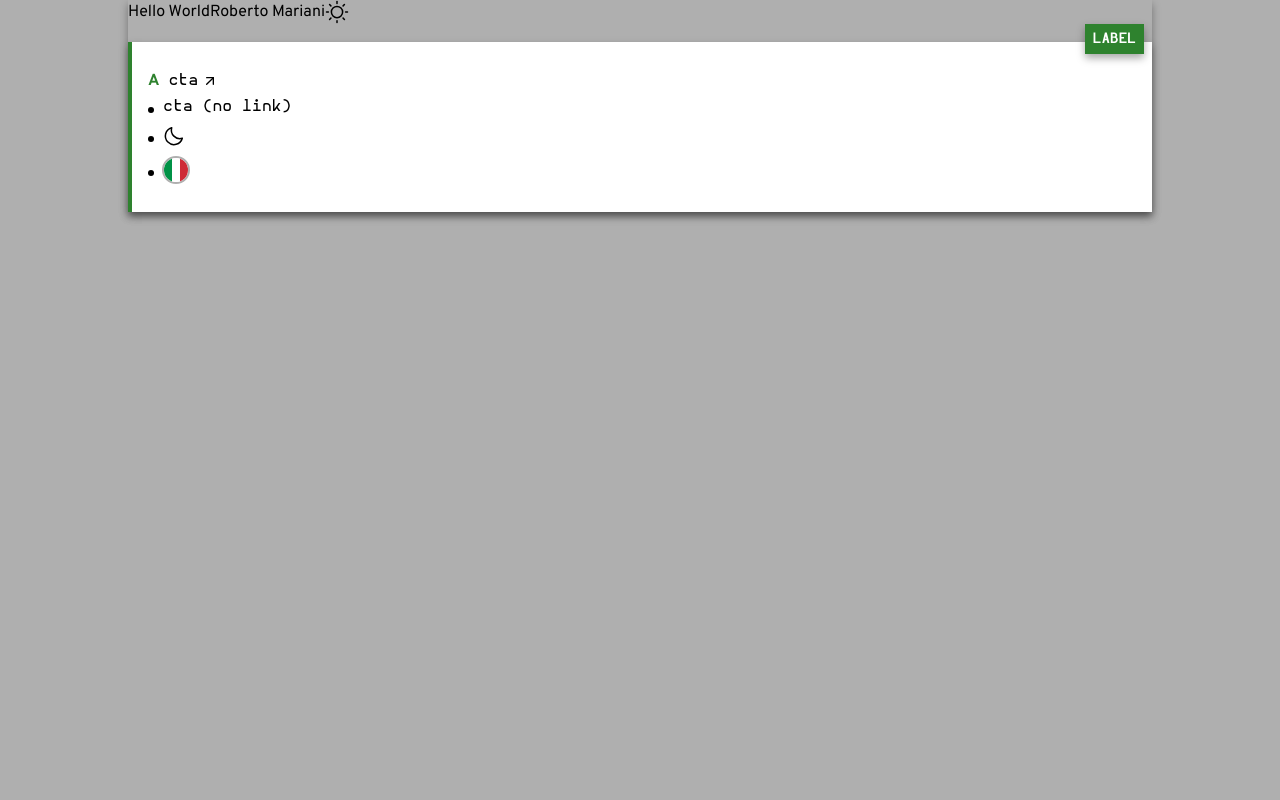
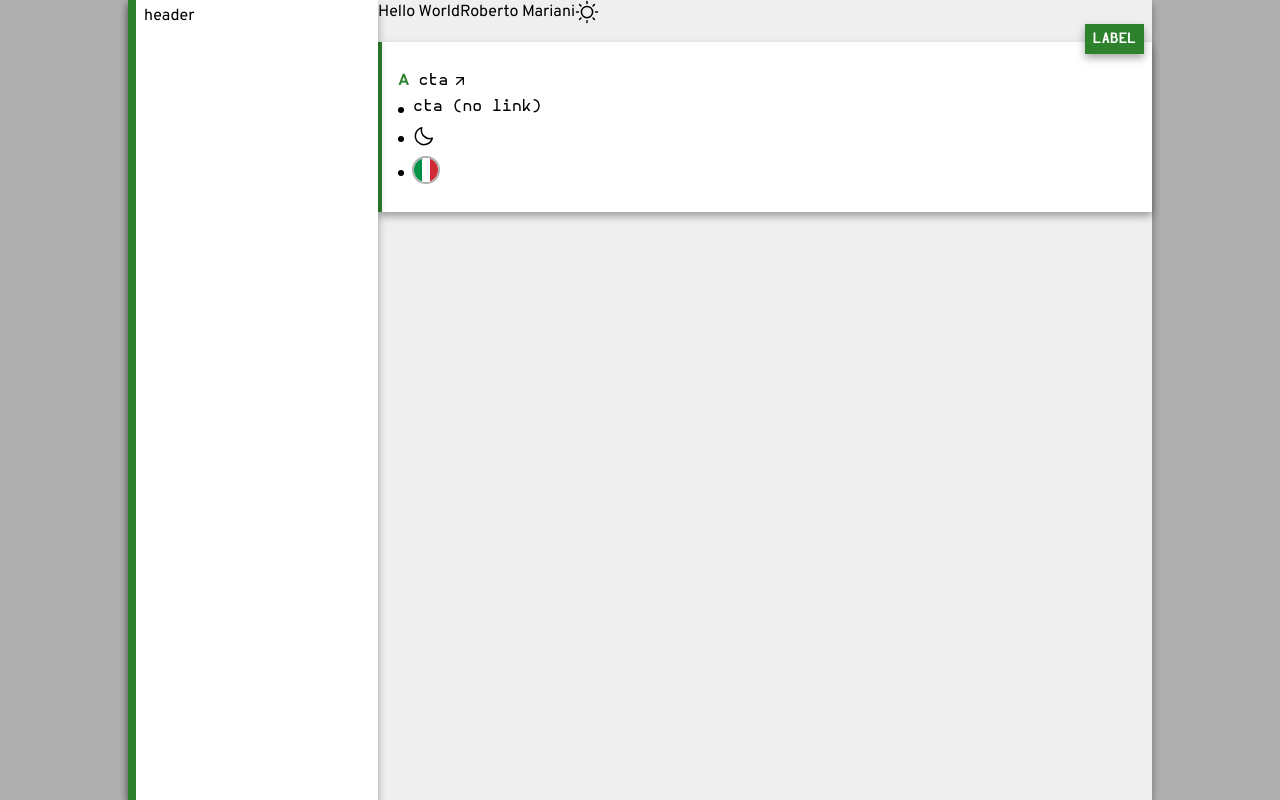
Before and after one commit to subnixr/web-cv, a Next.js app: page /en in a window 1280 px wide. Built offline with nearby package versions, Linux system fonts and the light colour scheme.

Commit message:
add layout and initial header

```diff
--- a/src/app/[locale]/page.tsx
+++ b/src/app/[locale]/page.tsx
@@ -7,6 +7,8 @@ import List from '@/components/List';
 import { fileExists, readCV } from '@/utils/cv';
 import { LOCALES } from '@/utils/i18n/config';
 import { initI18N, readTranslations } from '@/utils/i18n/server';
+import CVHeader from './ui/CVHeader';
+import CVLayout from './ui/CVLayout';
 
 export async function generateStaticParams() {
     const res = await Promise.all(
@@ -46,6 +48,10 @@ export default async function Page({ params }: PageProps) {
     const t = initI18N(translations, locale);
 
     return (
+        <CVLayout
+            className="bg-wallpaper2"
+            header={<CVHeader profile={cv.profile} />}
+        >
             <div>
                 {t('common.helloWorld')}
                 {cv.profile.name}
@@ -71,5 +77,6 @@ export default async function Page({ params }: PageProps) {
                     </List>
                 </Card>
             </div>
+        </CVLayout>
     );
 }
--- /dev/null
+++ b/src/app/[locale]/ui/CVHeader.tsx
@@ -0,0 +1,33 @@
+'use client';
+
+import { WithClassName } from '@/utils/components';
+import { Profile } from '@/utils/cv';
+import clsx from 'clsx';
+
+export type HeaderProps = WithClassName<{
+    profile: Profile;
+}>;
+
+export default function CVHeader({
+    className,
+    profile,
+    ...props
+}: HeaderProps) {
+    return (
+        <header
+            data-header
+            {...props}
+            className={clsx(
+                'h-full w-full overflow-auto',
+                'flex flex-col gap-200 p-200',
+                'gap-100 p-100 max-md:flex-row',
+                'border-l-primary bg-bg border-l-[.8rem]',
+                'max-md:overflow-hidden',
+                'max-md:border-b-primary max-md:border-b-[.3rem] max-md:border-l-0',
+                className,
+            )}
+        >
+            header
+        </header>
+    );
+}
--- /dev/null
+++ b/src/app/[locale]/ui/CVLayout.tsx
@@ -0,0 +1,50 @@
+'use client';
+
+import useScrollDown from '@/components/base/useScrollDown';
+import { WithChildren } from '@/utils/components';
+import clsx from 'clsx';
+import { ReactNode } from 'react';
+
+export type CVLayoutProps = WithChildren<{
+    header?: ReactNode;
+    mainProps?: any;
+}>;
+
+export default function CVLayout({
+    header,
+    className,
+    children,
+    ...props
+}: CVLayoutProps) {
+    const scrollDown = useScrollDown();
+
+    return (
+        <div {...props} className={clsx('relative', className)}>
+            {header && (
+                <div
+                    className={clsx(
+                        'z-header shadow-500 fixed',
+                        'h-full w-[25rem]',
+                        'max-md:h-auto max-md:w-full',
+                        'transition-[height]',
+                        {
+                            'max-md:min-h-[15.3rem]': !scrollDown,
+                            'max-md:min-h-[7.9rem]': scrollDown,
+                        },
+                    )}
+                >
+                    {header}
+                </div>
+            )}
+            <main
+                className={clsx({
+                    'min-h-[100vh] pl-[25rem]': header,
+                    'max-md:pl-[0]': header,
+                    'max-md:pt-[15.3rem]': header,
+                })}
+            >
+                {children}
+            </main>
+        </div>
+    );
+}
--- /dev/null
+++ b/src/components/base/useScrollDown.tsx
@@ -0,0 +1,19 @@
+'use client';
+
+import { useEffect, useRef, useState } from 'react';
+
+export default function useScrollDown() {
+    const lastScroll = useRef(0);
+    const [scrollDown, setScrollDown] = useState(false);
+    useEffect(() => {
+        const onScroll = () => {
+            setScrollDown(window.scrollY > lastScroll.current);
+            lastScroll.current = window.scrollY;
+        };
+
+        window.addEventListener('scroll', onScroll);
+        return () => window.removeEventListener('scroll', onScroll);
+    }, []);
+
+    return scrollDown;
+}
```
Lines whose indentation alone changed are shown as unchanged.
